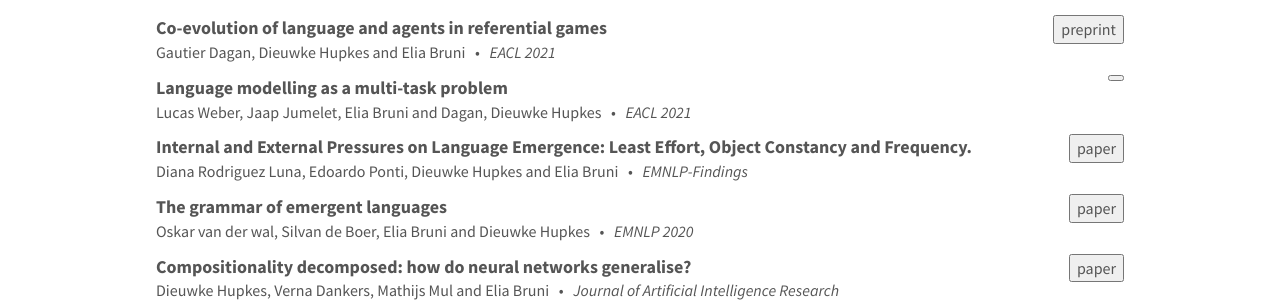
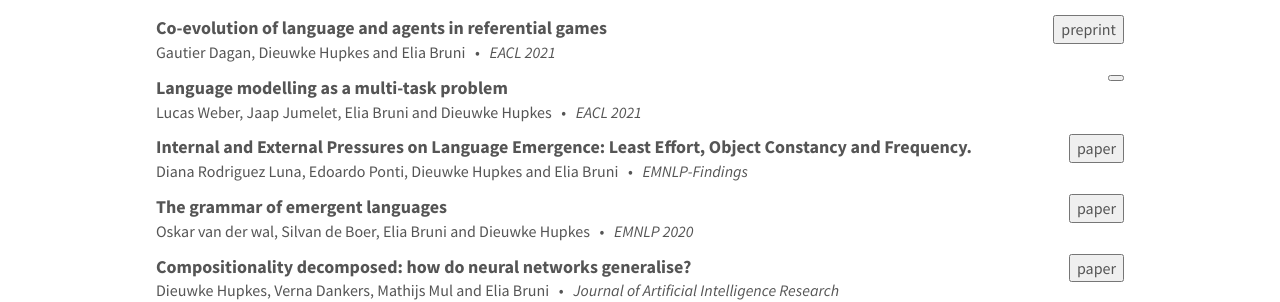
Before and after one commit to i-machine-think/i-machine-think.github.io, a Jekyll site: the page built from _pages/publications.md, in a window 1280 px wide and 900 px high, scrolled down 598 px. Shown: the part 158-460 px from the top of the window. Built offline with Jekyll 4.4.1, drawn with Linux system fonts in a browser that asks for light colours; nearby versions of some CDN libraries.

Commit message:
Fix mistake in publications

```diff
--- a/_data/publist.yml
+++ b/_data/publist.yml
@@ -7,7 +7,7 @@
     display: preprint
 
 - title: "Language modelling as a multi-task problem"
-  authors: "Lucas Weber, Jaap Jumelet, Elia Bruni and Dagan, Dieuwke Hupkes"
+  authors: "Lucas Weber, Jaap Jumelet, Elia Bruni and Dieuwke Hupkes"
   year: 2021
   venue: "EACL 2021"
   link:
```
